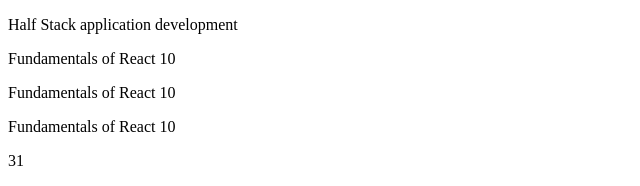
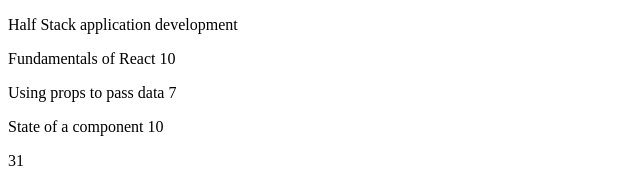
Before and after one commit to Djisu/part1, a React (Create React App) app: page / in a window 1280 px wide. Shown: the top 186 px of the page, without its empty margins (0-640 px from the left). Built offline with nearby package versions, Linux system fonts and the light colour scheme.

Commit message:
Commit part1.3

```diff
--- a/src/index.js
+++ b/src/index.js
@@ -2,51 +2,71 @@
 import ReactDOM from 'react-dom';
 
 const App = () => {
-    const course = 'Half Stack application development'
-    const part1 = 'Fundamentals of React'
-    const exercises1 = 10
-    const part2 = 'Using props to pass data'
-    const exercises2 = 7
-    const part3 = 'State of a component'
-    const exercises3 = 14
-    const total = exercises1 + exercises2 + exercises3
+    // const course = 'Half Stack application development'
+    // const part1 = 'Fundamentals of React'
+    // const exercises1 = 10
+    // const part2 = 'Using props to pass data'
+    // const exercises2 = 7
+    // const part3 = 'State of a component'
+    // const exercises3 = 14
 
 
-    const Header = (props) => {
-        return (
-            <div>
-                <p>{props.course}</p>
-            </div>
-        )
+
+    // const Header = (props) => {
+    //     return (
+    //         <div>
+    //             <p>{props.course}</p>
+    //         </div>
+    //     )
+    // }
+
+    // const Part = (props) => {
+    //     return (
+    //         <div>
+    //             <p>{props.part1} {props.exercises1}</p>
+    //         </div>
+    //     )
+    // }
+    // const Content = (props) =>{
+    //     return (
+    //         <div>
+    //             <Part part1={part1} exercises1={exercises1} />
+    //             <Part part1={part1} exercises1={exercises1} />
+    //             <Part part1={part1} exercises1={exercises1} />
+    //         </div>
+    //     )
+    // }
+    // const Total = (props) => {
+    //     return (
+    //         <p>{props.total}</p>
+    //     )
+    // }
+
+    const course = 'Half Stack application development'
+    const part1 = {
+        name: 'Fundamentals of React',
+        exercises: 10
     }
-
-    const Part = (props) => {
-        return (
-            <div>
-                <p>{props.part1} {props.exercises1}</p>
-            </div>
-        )
+    const part2 = {
+        name: 'Using props to pass data',
+        exercises: 7
     }
-    const Content = (props) =>{
-        return (
-            <div>
-                <Part part1={part1} exercises1={exercises1} />
-                <Part part1={part1} exercises1={exercises1} />
-                <Part part1={part1} exercises1={exercises1} />
-            </div>
-        )
+    const part3 = {
+        name: 'State of a component',
+        exercises: 14
     }
-    const Total = (props) => {
-        return (
-            <p>{props.total}</p>
-        )
-    }
+   // const total = part1.exercises1 + part2.exercises2 + part3.exercises3
 
     return (
         <div>
-            <Header course={course} />
-            <Content part1={part1} exercises1={exercises1} part2={part2} exercises2={exercises2} part3={part3} exercises3={exercises3} />
-            <Total total={total} />
+            {/* <Header course={course} />
+            <Content part1={part1.name} exercises1={part1.exercises} part2={part2.name} exercises2={part2.exercises} part3={part3.name} exercises3={part3.exercises} />
+            <Total total={total} /> */}
+            <p>{course}</p>
+            <p>{part1.name} {part1.exercises}</p>
+            <p>{part2.name} {part2.exercises}</p>
+            <p>{part3.name} {part1.exercises}</p>
+            <p>{part1.exercises + part2.exercises + part3.exercises}</p>
         </div>
 
     )
```
